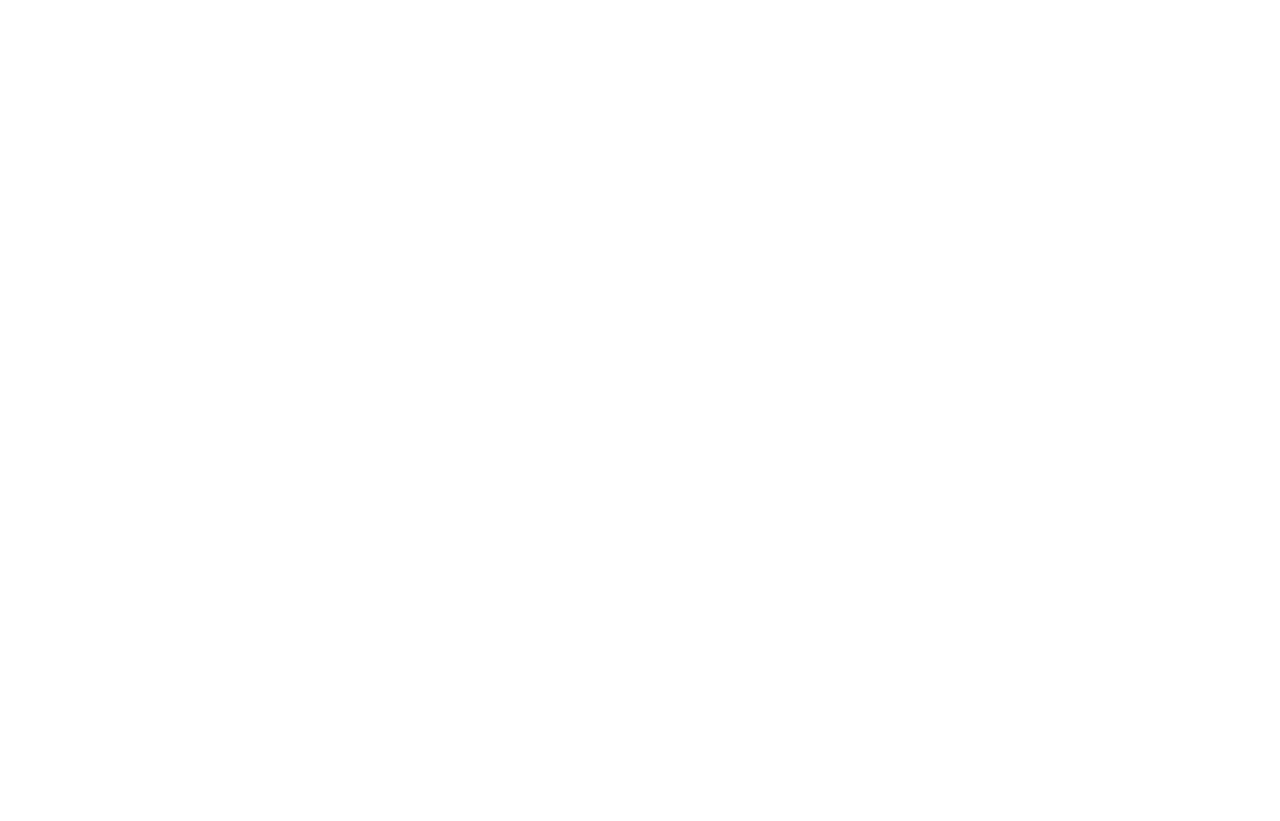
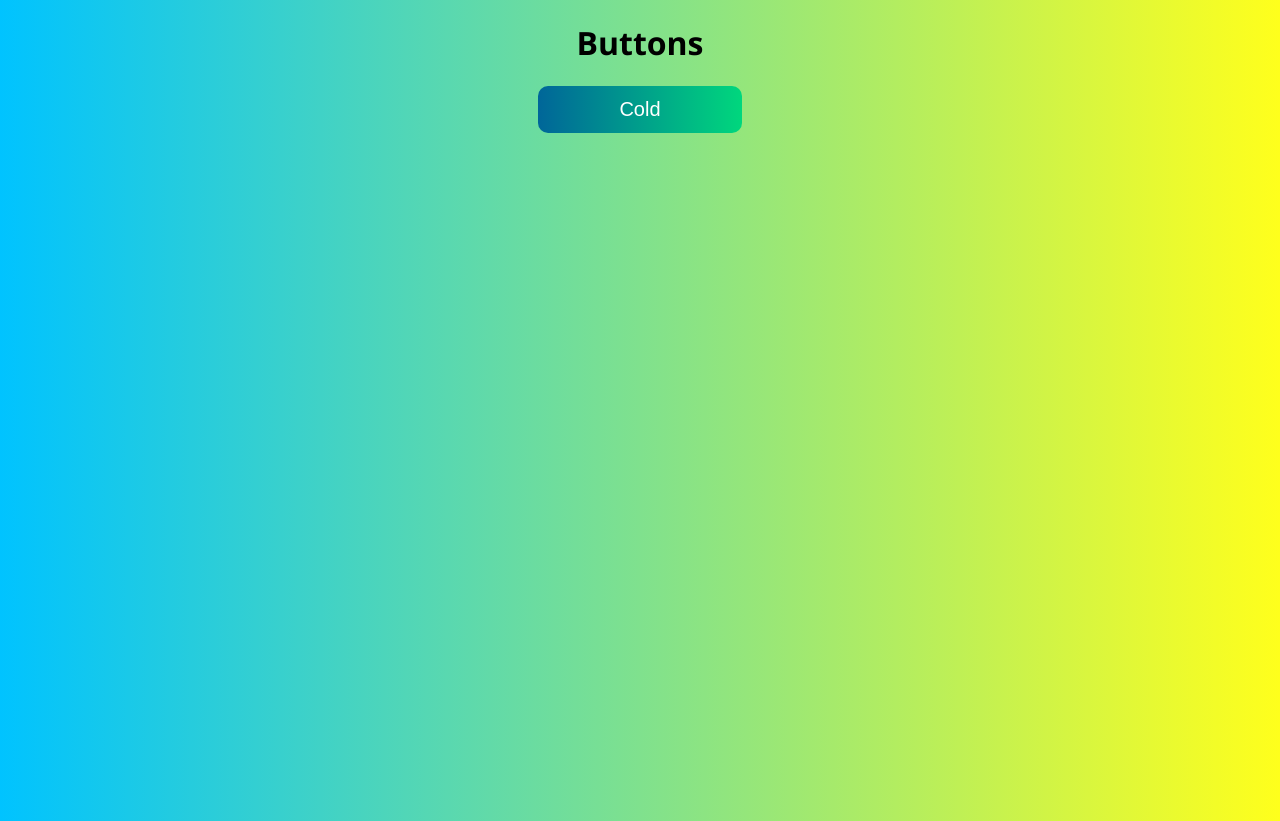
Before and after one commit to Wello6143/wira, a plain HTML site: page index.html in a window 1280 px wide. Before the commit the page ends 800 px from the top, so only its background shows below. Drawn offline with Linux system fonts and the light colour scheme.

Commit message:
Added more styles

```diff
--- a/index.html
+++ b/index.html
@@ -5,8 +5,13 @@
     <meta name="viewport" content="width=device-width, initial-scale=1.0">
     <meta http-equiv="X-UA-Compatible" content="ie=edge">
     <link href="wira.css" rel="stylesheet">
+    <link href="style/style.css" rel="stylesheet">
     <title>Wira - A CSS Framework that fit with future of design</title>
 </head>
-<body class="background-lemon-icecream">
+<body class="background--lemon-icecream">
+    <div class="text-center container--big">
+        <h1>Buttons</h1>
+        <button class="btns btns--large background--cold">Cold</button>
+    </div>
 </body>
 </html>
--- /dev/null
+++ b/style/style.css
@@ -0,0 +1,3 @@
+div{
+    margin: 20px auto;
+}
--- a/wira.css
+++ b/wira.css
@@ -2,21 +2,25 @@
     Wira.css
     made by AeronsTek Team
     with BEM
+    Licensed with MIT
+    2018
+    v.1
 */
 html, body{
     height: 100%;
     width: 100%;
-     margin: 0 0;
+    margin: 0 0;
     background-repeat: no-repeat;
     background-position: center;
     background-size: cover;
+    font-family: 'Segoe UI', Tahoma, Geneva, Verdana, sans-serif;
 }
 /*Background gradient color presets, you can apply the presets for buttons, body, div,...*/
 /*Some presets made with refer from uigradients.com*/
 .background--cold{
     background: linear-gradient(to right, #006699, #00d77d);
 }
-.background-hot{
+.background--hot{
     background: linear-gradient(to right, #f12711, #f5af19);
 }
 .background--cold-morning{
@@ -64,3 +68,26 @@ html, body{
 .background--girls-and-boys{
     background: linear-gradient(to right, #5a3f37, #2c7744);
 }
+/*End of background presets*/
+.container--big{
+    width: 100%;
+    height: 35%;
+}
+.text-center{
+    text-align: center;
+}
+.btns{
+    width: auto;
+    height: auto;
+    border: none;
+    outline: none;
+    border-radius: 10px;
+    font-size: 1.25em;
+    color: white;
+    padding-left: 5px;
+    padding-right: 5px;
+}
+.btns--large{
+    width: 16%;
+    height: 17%;
+}
```
